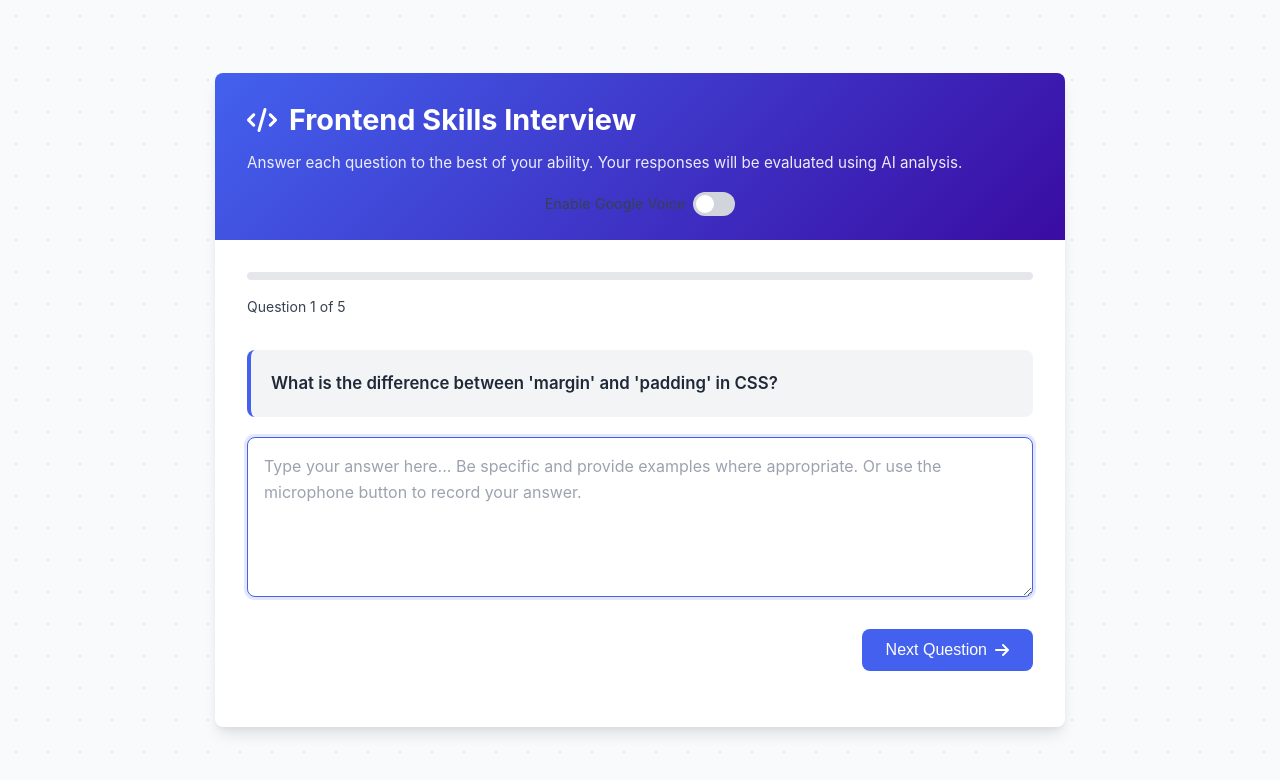
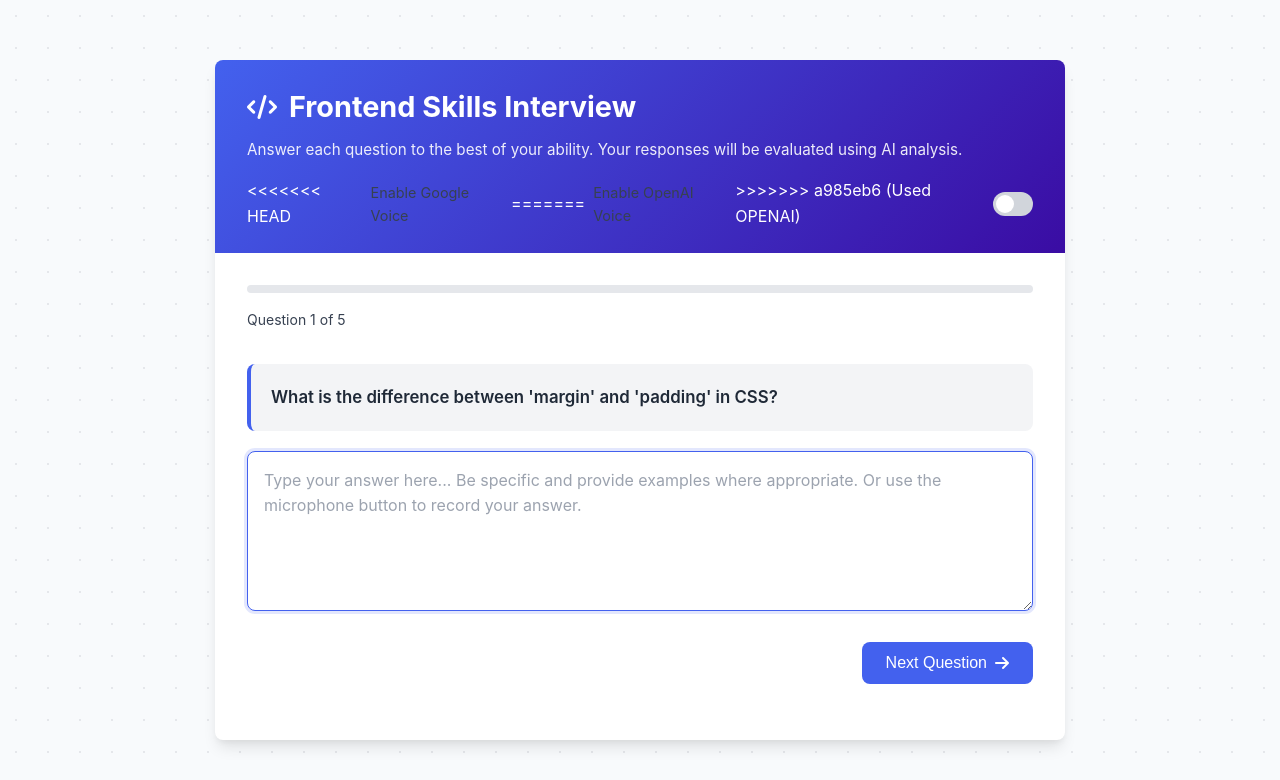
Before and after one commit to ramsahu1205/Interview_AI, a Flask app: page / in a window 1280 px wide. Shown: the top 780 px of the page. Run offline with Flask 3, Linux system fonts and the light colour scheme.

Commit message:
Used OPENAI

```diff
--- a/app.py
+++ b/app.py
@@ -5,6 +5,8 @@ import requests
 from dotenv import load_dotenv
 import logging
 from werkzeug.exceptions import HTTPException
+import openai
+import base64
 import tempfile
 
 # Google Cloud imports
@@ -27,6 +29,9 @@ QUESTIONS_FILE = 'questions.json'
 GROQ_API_KEY = os.getenv('GROQ_API_KEY')
 GROQ_API_URL = "https://api.groq.com/openai/v1/chat/completions"
 
+# OpenAI API key
+OPENAI_API_KEY = os.getenv('OPENAI_API_KEY')
+openai.api_key = OPENAI_API_KEY
 # Google Cloud clients
 try:
     tts_client = texttospeech.TextToSpeechClient()
@@ -52,6 +57,7 @@ def load_questions():
 # Route to serve the main HTML page
 @app.route('/')
 def index():
+    return render_template('index.html')
     return render_template('index.html')
 
 # API route to get questions
@@ -248,10 +254,21 @@ def text_to_speech():
     if not text:
         return jsonify({"error": "No text provided"}), 400
 
+    if not OPENAI_API_KEY:
+        return jsonify({"error": "OpenAI API key not configured"}), 500
     if not GOOGLE_CLOUD_ENABLED:
         return jsonify({"error": "Google Cloud services not configured properly"}), 500
 
     try:
+        # Use OpenAI to convert text to speech
+        response = openai.audio.speech.create(
+            model="tts-1",
+            voice="alloy",
+            input=text
+        )
+
+        # Get the audio content
+        audio_data = response.content
         # Set the text input to be synthesized
         synthesis_input = texttospeech.SynthesisInput(text=text)
 
@@ -277,6 +294,7 @@ def text_to_speech():
         )
 
         # Return audio file as response
+        return Response(audio_data, mimetype='audio/mpeg')
         return Response(response.audio_content, mimetype='audio/mpeg')
 
     except Exception as e:
@@ -291,10 +309,27 @@ def speech_to_text():
 
     audio_file = request.files['audio']
 
+    if not OPENAI_API_KEY:
+        return jsonify({"error": "OpenAI API key not configured"}), 500
     if not GOOGLE_CLOUD_ENABLED:
         return jsonify({"error": "Google Cloud services not configured properly"}), 500
 
     try:
+        # Save audio to a temporary file
+        temp_filename = "temp_audio.wav"
+        audio_file.save(temp_filename)
+
+        # Open the file for OpenAI
+        with open(temp_filename, "rb") as audio_file:
+            # Use OpenAI to convert speech to text
+            transcript = openai.audio.transcriptions.create(
+                model="whisper-1",
+                file=audio_file
+            )
+
+        # Clean up the temporary file
+        if os.path.exists(temp_filename):
+            os.remove(temp_filename)
         # Save the audio to a temporary file
         with tempfile.NamedTemporaryFile(delete=False, suffix='.wav') as temp_audio:
             audio_file.save(temp_audio.name)
@@ -324,10 +359,14 @@ def speech_to_text():
         # Clean up the temporary file
         os.unlink(temp_filename)
 
-        return jsonify({"transcription": transcription})
+        return jsonify({"transcription": transcript.text})
 
     except Exception as e:
         logger.error(f"Error in speech-to-text conversion: {str(e)}")
+        # Clean up the temporary file in case of error
+        if os.path.exists(temp_filename):
+            os.remove(temp_filename)
+        return jsonify({"error": "Failed to convert speech to text"}), 500
 
         # Clean up the temporary file in case of error
         if 'temp_filename' in locals() and os.path.exists(temp_filename):
--- a/requirements.txt
+++ b/requirements.txt
@@ -3,6 +3,10 @@ requests
 werkzeug
 python-dotenv
 elevenlabs
+<<<<<<< HEAD
 openai
 google-cloud-texttospeech
 google-cloud-speech
+=======
+openai
+>>>>>>> a985eb6 (Used OPENAI)
--- a/templates/index.html
+++ b/templates/index.html
@@ -506,7 +506,11 @@
             <p>Answer each question to the best of your ability. Your responses will be evaluated using AI analysis.</p>
 
             <div class="switch-container">
+<<<<<<< HEAD
                 <span class="switch-label">Enable Google Voice</span>
+=======
+                <span class="switch-label">Enable OpenAI Voice</span>
+>>>>>>> a985eb6 (Used OPENAI)
                 <label class="switch">
                     <input type="checkbox" id="audio-toggle">
                     <span class="slider"></span>
```
